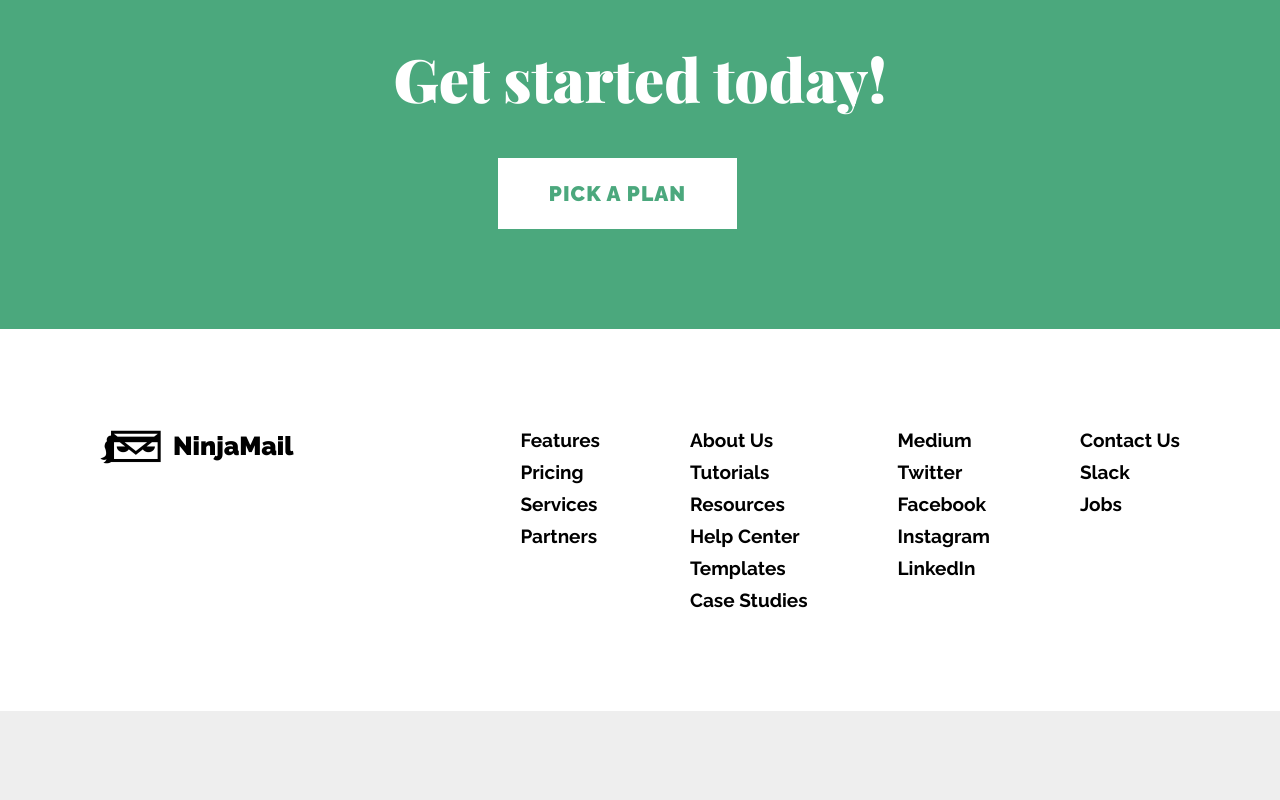
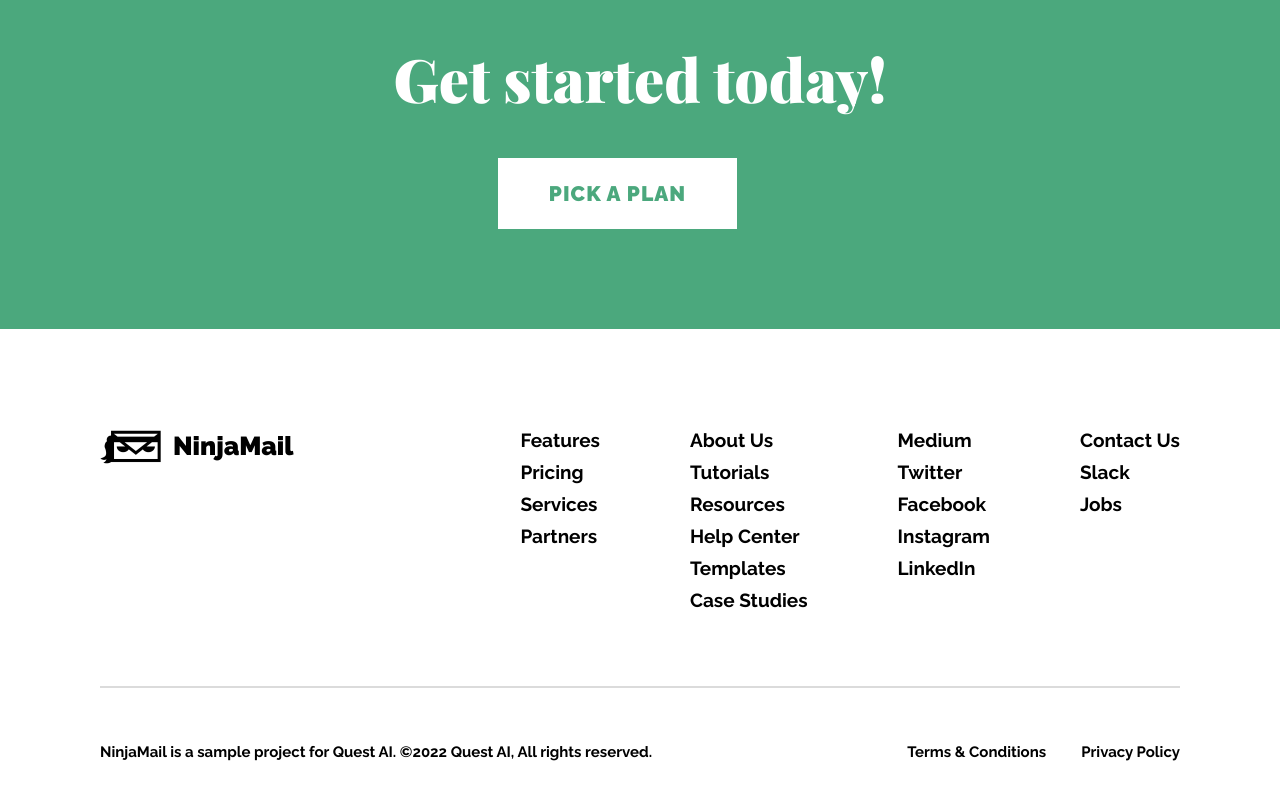
Before and after one commit to SirBruno/valtech, a Next.js app in the folder ninjamail/: page / in a window 1280 px wide. Shown: the part 3231-4031 px from the top of the page. Before the commit the page ends 3942 px from the top, so only its background shows below. Built offline with nearby package versions, Linux system fonts and the light colour scheme; a web font is replaced by a local one.

Commit message:
added more stuff

```diff
--- a/ninjamail/pages/index.js
+++ b/ninjamail/pages/index.js
@@ -130,11 +130,12 @@ export default function Home() {
         <span className="sectionSix__btn">PICK A PLAN</span>
       </section>
       <section className="sectionSeven">
+        <div className="sectionSeven__footerTop">
           <div className="sectionSeven__logoContainer">
             <Image className="sectionSeven__logoImg" src="/ninjamail-logo.png" alt="NinjaMail Logo" height={35} width={63} />
             <h2 className="sectionSeven__logoText">NinjaMail</h2>
           </div>
-        <div className="sectionSix__linksContainer">
+          <div className="sectionSeven__linksContainer">
             <ul className="sectionSeven__linksCol">
               <li className="sectionSeven__link">Features</li>
               <li className="sectionSeven__link">Pricing</li>
@@ -162,6 +163,16 @@ export default function Home() {
               <li className="sectionSeven__link">Jobs</li>
             </ul>
           </div>
+        </div>
+        <div className="sectionSeven__footerBottom">
+          <div>
+            <p>NinjaMail is a sample project for Quest AI. ©{new Date().getFullYear()} Quest AI, All rights reserved.</p>
+          </div>
+          <div>
+            <p>Terms & Conditions</p>
+            <p>Privacy Policy</p>
+          </div>
+        </div>
       </section>
     </div>
   )
--- a/ninjamail/styles/globals.scss
+++ b/ninjamail/styles/globals.scss
@@ -224,6 +224,10 @@ body {
   position: absolute;
   width: 100%;
   left: 0;
+}
+
+.sectionThree__card:first-child {
+  margin-top: -150px;
 }
 
 .sectionThree__card {
@@ -473,10 +477,15 @@ body {
 // SECTION 7
 
 .sectionSeven {
+  padding: 100px 100px 40px;
+}
+
+.sectionSeven__footerTop {
   display: flex;
   justify-content: space-between;
-  padding: 100px;
   align-items: flex-start;
+  border-bottom: 2px solid #DBDBDB;
+  padding: 0 0 75px;
 }
 
 .sectionSeven__logoContainer {
@@ -496,7 +505,7 @@ body {
   margin: 0;
 }
 
-.sectionSix__linksContainer {
+.sectionSeven__linksContainer {
   display: flex;
 }
 
@@ -516,3 +525,24 @@ body {
 .sectionSeven__link:not(:last-child) {
   margin-bottom: 10px;
 }
+
+.sectionSeven__footerBottom {
+  padding-top: 40px;
+  display: flex;
+  justify-content: space-between;
+}
+
+.sectionSeven__footerBottom div:nth-child(2) {
+  display: flex;
+}
+
+.sectionSeven__footerBottom p {
+  font-family: Raleway;
+  font-size: 15px;
+  font-weight: 700;
+  line-height: 18px;
+}
+
+.sectionSeven__footerBottom div:nth-child(2) p:first-child {
+  margin-right: 35px;
+}
```
Lines whose indentation alone changed are shown as unchanged.
